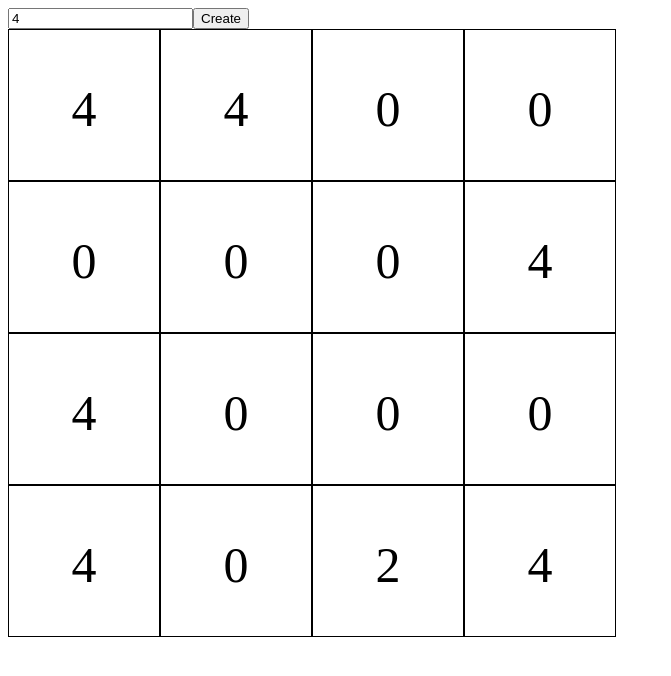
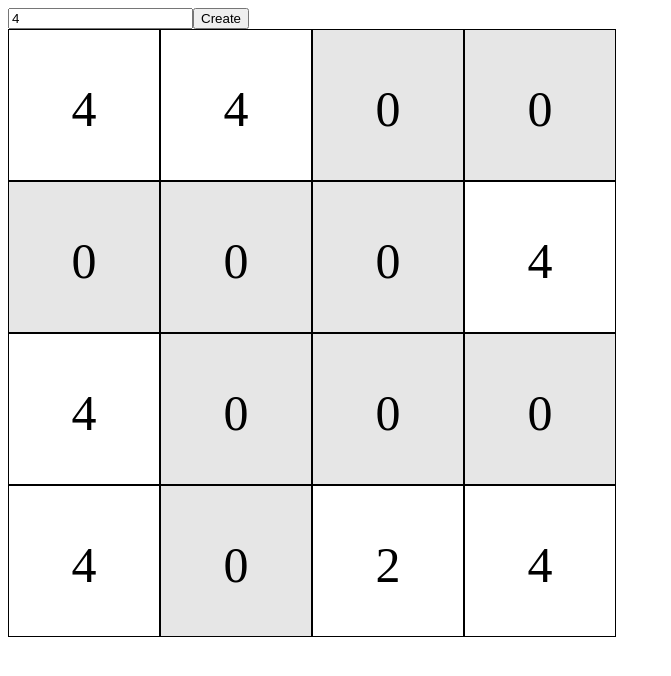
Before and after one commit to abhijeetwebdev/game-2048, an Angular app: page / in a window 1280 px wide. Shown: the top 676 px of the page, without its empty margins (0-671 px from the left). Built offline with nearby package versions, Linux system fonts and the light colour scheme.

Commit message:
add: color for visual understanding

```diff
--- a/src/app/block/block.component.css
+++ b/src/app/block/block.component.css
@@ -7,3 +7,7 @@
   padding: 50px;
   text-align: center;
 }
+
+.grey-bg {
+  background:#e6e6e6;
+}
--- a/src/app/block/block.component.html
+++ b/src/app/block/block.component.html
@@ -1,3 +1,3 @@
-<div class="block">
+<div class="block" [class.grey-bg]="block==0">
   {{ block }}
 </div>
```
